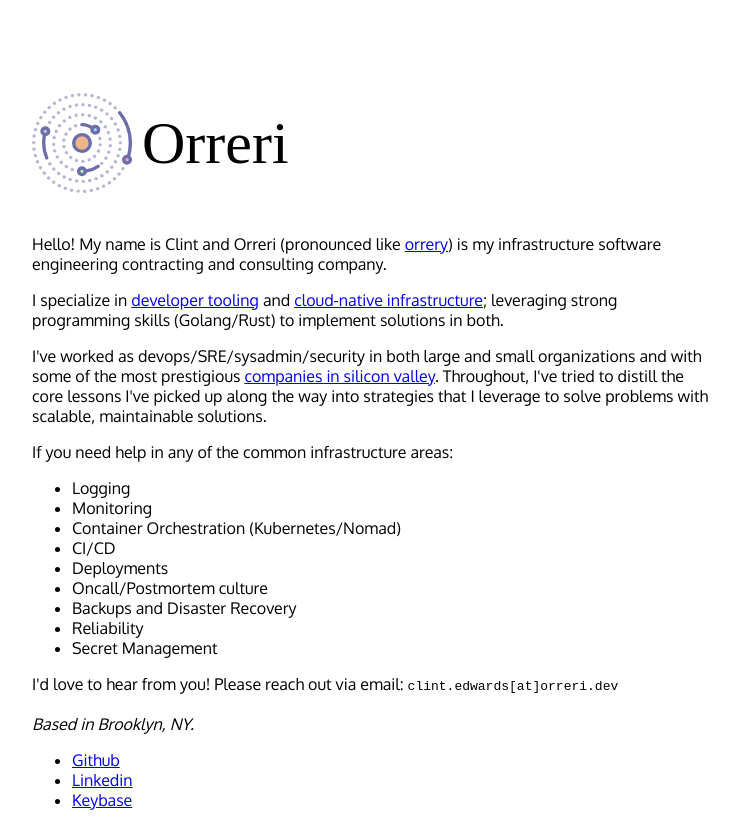
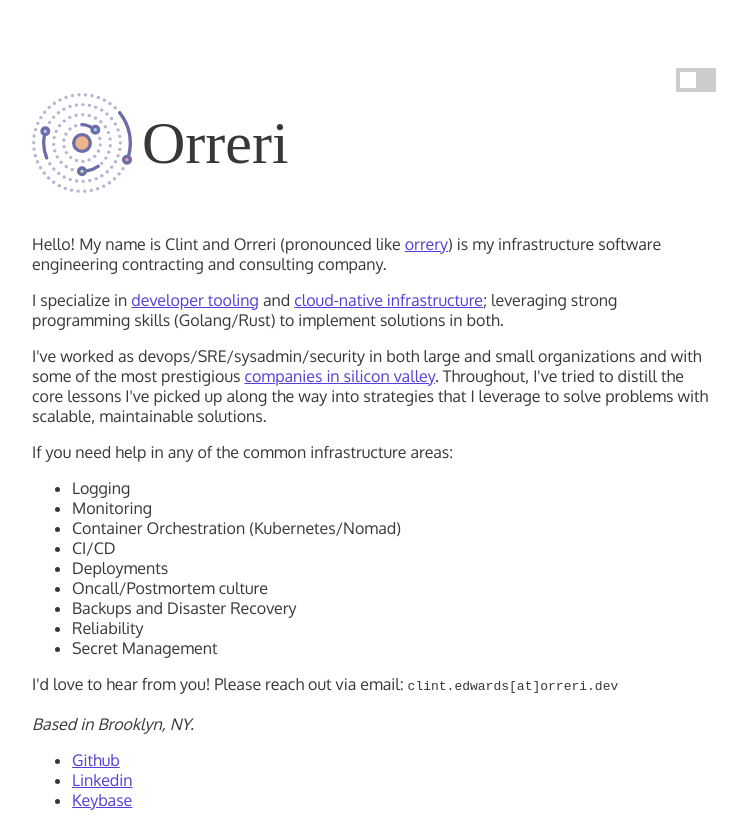
Before and after one commit to orreri/website, a plain HTML site: page index.html in a window 1280 px wide. Shown: the whole page, without its empty margins (168-915 px from the left). Drawn offline with Linux system fonts and the light colour scheme.

Commit message:
enable dark mode

```diff
--- a/index.html
+++ b/index.html
@@ -13,18 +13,46 @@
     <link href="https://fonts.googleapis.com/css2?family=Spectral:wght@300&display=swap" rel="stylesheet">
     <link href="https://fonts.googleapis.com/css?family=Oxygen" rel="stylesheet" />
     <link rel="stylesheet" type="text/css" href="swagalldayerryday.css" />
+    <script type="text/javascript">
+        function switchTheme() {
+            var currentTheme = document.documentElement.getAttribute("data-theme");
+            var targetTheme = "light";
+
+            if (currentTheme === "light") {
+                targetTheme = "dark";
+            }
+
+            document.documentElement.setAttribute('data-theme', targetTheme)
+            document.querySelectorAll("a").forEach(x => x.setAttribute('data-theme', targetTheme));
+            localStorage.setItem('theme', targetTheme);
+        }
+
+        document.addEventListener("DOMContentLoaded", function (event) {
+            var toggle = document.getElementById("theme-toggle");
+
+            var storedTheme = localStorage.getItem('theme') || (window.matchMedia("(prefers-color-scheme: dark)").matches ? "dark" : "light");
+            if (storedTheme) {
+                document.documentElement.setAttribute('data-theme', storedTheme);
+                document.querySelectorAll("a").forEach(x => x.setAttribute('data-theme', storedTheme));
+            }
+        });
+    </script>
 </head>
 
 <body>
-    <div>
+    <label class="switch">
+        <input id="theme-toggle" type="checkbox" onclick="switchTheme()">
+        <span class="slider"></span>
+    </label>
+
     <div class="header">
         <img class="icon mainlogo" src="2825728_orbit_planets_solar system_icon.svg" />
         <h1>Orreri</h1>
     </div>
 
     <p>
-            Hello! My name is Clint and Orreri (pronounced like <a
-                href="https://en.wikipedia.org/wiki/Orrery">orrery</a>) is my infrastructure software engineering
+        Hello! My name is Clint and Orreri (pronounced like <a href="https://en.wikipedia.org/wiki/Orrery">orrery</a>)
+        is my infrastructure software engineering
         contracting and consulting
         company.
     </p>
@@ -65,7 +93,6 @@
         </li>
         <li><a href="https://keybase.io/cje3295">Keybase</a></li>
     </ul>
-    </div>
 </body>
 
 </html>
--- a/swagalldayerryday.css
+++ b/swagalldayerryday.css
@@ -27,3 +27,72 @@ h1 {
   font-size: 60px;
   font-weight: 200;
 }
+
+html[data-theme="light"] {
+  background-color: #fff;
+  color: #121416d8;
+}
+
+a[data-theme="light"] {
+  color: #543fd7;
+}
+
+html[data-theme="dark"] {
+  background-color: #212a2e;
+  color: #f7f8f8;
+}
+
+a[data-theme="dark"] {
+  color: #828fff;
+}
+
+.switch {
+  position: relative;
+  float: right;
+  width: 40px;
+  height: 24px;
+}
+
+.switch input {
+  opacity: 0;
+  width: 0;
+  height: 0;
+}
+
+.slider {
+  position: absolute;
+  cursor: pointer;
+  top: 0;
+  left: 0;
+  right: 0;
+  bottom: 0;
+  background-color: #ccc;
+  -webkit-transition: 0.4s;
+  transition: 0.4s;
+}
+
+.slider:before {
+  position: absolute;
+  content: "";
+  height: 16px;
+  width: 16px;
+  left: 4px;
+  bottom: 4px;
+  background-color: white;
+  -webkit-transition: 0.4s;
+  transition: 0.4s;
+}
+
+input:checked + .slider {
+  background-color: #828fff;
+}
+
+input:focus + .slider {
+  box-shadow: 0 0 1px #828fff;
+}
+
+input:checked + .slider:before {
+  -webkit-transform: translateX(16px);
+  -ms-transform: translateX(16px);
+  transform: translateX(16px);
+}
```
Lines whose indentation alone changed are shown as unchanged.
